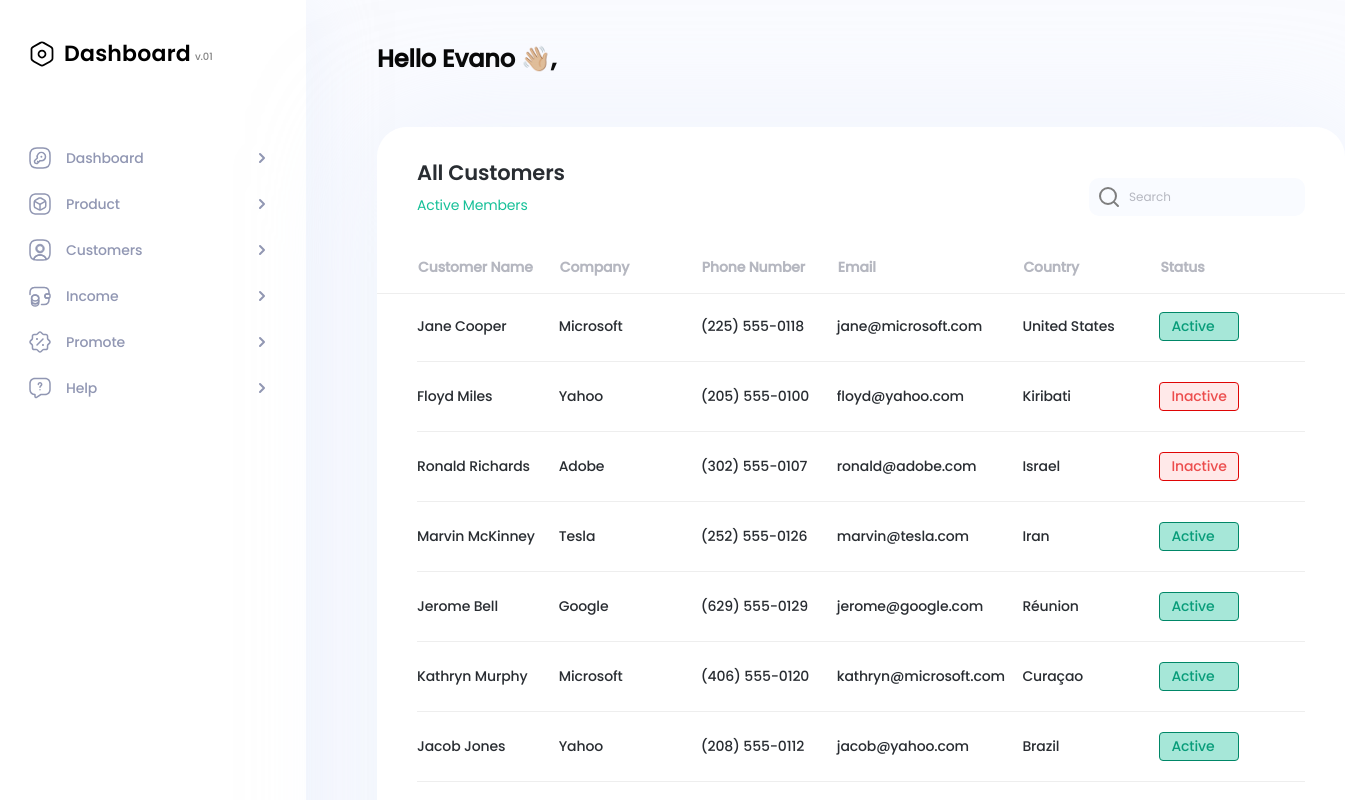
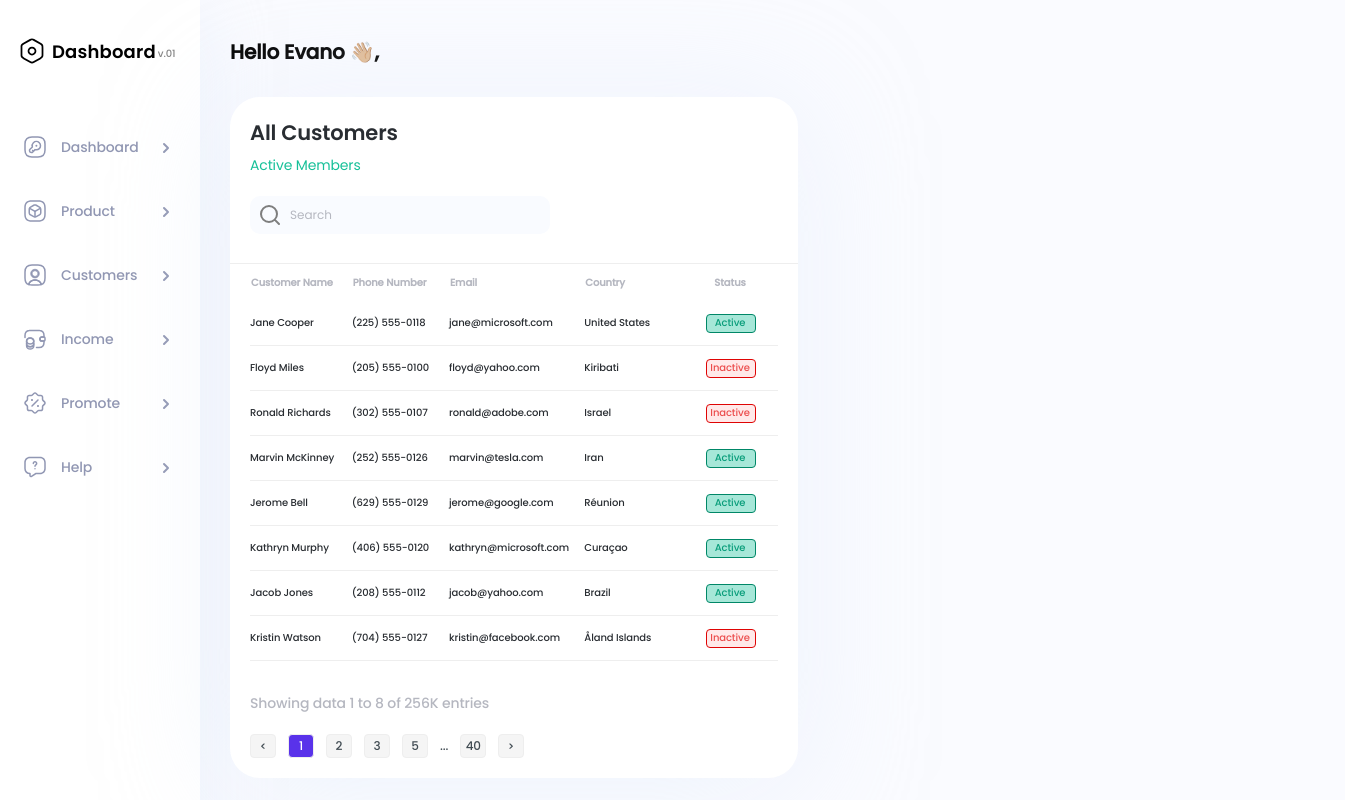
Before and after one commit to IrynaDidkivska/Dashboard, a React (Vite) app: page /customers in a window 1280 px wide. Shown: the top 800 px of the page, 1345 px wide, since content can reach past the window. Built offline with nearby package versions, Linux system fonts and the light colour scheme.

Commit message:
add styled for tablet

```diff
--- a/src/components/CustomersList/CustomersList.styled.js
+++ b/src/components/CustomersList/CustomersList.styled.js
@@ -2,48 +2,66 @@ import { styled } from 'styled-components';
 
 export const Table = styled.table`
   border-collapse: collapse;
-
   overflow: hidden;
-  max-width: 888px;
+  max-width: 568px;
   width: 100%;
   margin: 0 auto;
   position: relative;
-  font-size: 14px;
-  letter-spacing: -0.14px;
+  font-size: 10px;
+  letter-spacing: -0.1px;
   text-align: left;
   color: var(--main-text);
+
+  @media screen and (min-width: 1440px) {
+    max-width: 888px;
+    font-size: 14px;
+    letter-spacing: -0.14px;
+  }
 `;
 
 export const ColumnName = styled.tr`
   position: relative;
 `;
 export const ColumnText = styled.th`
-  padding-bottom: 14px;
-  width: 200px;
-  font-size: 14px;
-  letter-spacing: -0.14px;
+  padding-bottom: 10px;
+  font-size: 10px;
+  letter-spacing: -0.1px;
   background-color: transparent;
   color: #b5b7c0;
+  @media screen and (min-width: 1440px) {
+    padding-bottom: 14px;
+    font-size: 14px;
+    letter-spacing: -0.14px;
+  }
+  @media screen and (max-width: 1439px) {
+    &:nth-of-type(2) {
+      display: none;
+    }
+  }
+  @media screen and (max-width: 1439.98px) {
+    &:last-child {
+      text-align: center;
+    }
+  }
 `;
 
 export const TableCell = styled.td`
-  padding: 24px 0;
-
+  padding: 14px 0;
+  width: 150px;
   border-bottom: 1px solid #eeeeee;
   &:last-child {
     position: relative;
-    padding: 4px 12px;
+    text-align: center;
     color: ${props =>
       props.$active === 'Active' ? 'var( --active)' : 'var(--inactive)'};
     &::after {
       position: absolute;
-      left: 0;
-      top: 20px;
+      left: 25%;
+      top: 13px;
       content: '';
       display: block;
-      width: 80px;
-      height: 29px;
-      /* padding: 4px 12px; */
+      width: 50px;
+      height: 19px;
       border-radius: 4px;
       border: 1px solid
         ${props =>
@@ -52,4 +70,23 @@ export const TableCell = styled.td`
         props.$active === 'Active' ? 'var(--bg-active)' : 'var(--bg-inactive)'};
     }
   }
+  @media screen and (min-width: 1440px) {
+    padding: 24px 0;
+
+    &:last-child {
+      text-align: left;
+      padding-left: 12px;
+      &::after {
+        left: 0;
+        top: 20px;
+        width: 80px;
+        height: 29px;
+      }
+    }
+  }
+  @media screen and (max-width: 1439px) {
+    &:nth-of-type(2) {
+      display: none;
+    }
+  }
 `;
--- a/src/components/Layout/Layout.styled.js
+++ b/src/components/Layout/Layout.styled.js
@@ -1,17 +1,31 @@
 import styled from 'styled-components';
 export const LayoutWrapper = styled.main`
   display: grid;
-  gap: 71px;
+  gap: 30px;
   grid-template-columns: 306px 1127px;
   grid-template-areas: 'sidebar main';
+  @media screen and (min-width: 768px) {
+    grid-template-columns: 200px 568px;
+    grid-template-areas: 'sidebar main';
+  }
+  @media screen and (min-width: 1440px) {
+    grid-template-columns: 306px 1127px;
+    grid-template-areas: 'sidebar main';
+    gap: 71px;
+  }
 `;
 
 export const StyledSection = styled.section`
   grid-area: main;
-  width: 968px;
+  width: 568px;
   margin: 0px;
-  padding-top: 41px;
-  padding-bottom: 258px;
+  padding-top: 37px;
+  padding-bottom: 158px;
+  @media screen and (min-width: 1440px) {
+    padding-top: 41px;
+    width: 968px;
+    padding-bottom: 258px;
+  }
 `;
 
 export const StyledAside = styled.aside`
@@ -27,13 +41,26 @@ export const StyledAside = styled.aside`
   transition: var(--transition);
 
   @media screen and (min-width: 768px) {
+    padding: 37px 18px 58px 18px;
+  }
+  @media screen and (min-width: 1440px) {
     padding: 37px 28px 78px 28px;
   }
 `;
 
 export const StyledTitle = styled.h1`
-  margin-bottom: 51px;
-  font-size: 24px;
+  margin-bottom: 30px;
+  font-size: 20px;
   line-height: normal;
   color: var(--accent-text);
+
+  @media screen and (max-width: 768px) {
+    margin-bottom: 40px;
+    font-size: 22px;
+  }
+
+  @media screen and (min-width: 1440px) {
+    margin-bottom: 51px;
+    font-size: 24px;
+  }
 `;
--- a/src/components/Logo/Logo.styled.js
+++ b/src/components/Logo/Logo.styled.js
@@ -31,11 +31,6 @@ export const StyledLogo = styled(Link)`
   }
 
   @media screen and (min-width: 768px) {
-    gap: 4px;
-    font-size: 22px;
-    font-weight: 600;
-    letter-spacing: 0.22px;
-
     svg {
       width: 28px;
       height: 28px;
--- a/src/components/NavBar/NavBar.styled.js
+++ b/src/components/NavBar/NavBar.styled.js
@@ -15,7 +15,7 @@ export const StyledNavbarMenu = styled.nav`
     display: flex;
     align-items: center;
     gap: 14px;
-    padding: 11px 0;
+    padding: 5px;
     width: 100%;
     height: auto;
     border-radius: 8px;
@@ -69,18 +69,27 @@ export const StyledNavbarMenu = styled.nav`
   }
 
   @media screen and (min-width: 768px) {
+    ul {
+      gap: 30px;
+    }
     svg {
       width: 24px;
       height: 24px;
     }
   }
   @media screen and (min-width: 1440px) {
+    ul {
+      gap: 18px;
+    }
+    li {
+      padding: 13px 0 12px 11px;
+    }
   }
 `;
 
 export const StyledArrowSVG = styled.div`
   position: absolute;
-  top: 15px;
+  top: 10px;
   right: 8px;
 
   display: flex;
@@ -97,4 +106,8 @@ export const StyledArrowSVG = styled.div`
       stroke: currentColor;
     }
   }
+
+  @media screen and (min-width: 1440px) {
+    top: 15px;
+  }
 `;
--- a/src/components/SearchForm/SearchForm.styled.js
+++ b/src/components/SearchForm/SearchForm.styled.js
@@ -4,7 +4,7 @@ export const StyledForm = styled.form`
   display: flex;
   align-items: center;
   width: 100%;
-  max-width: 216px;
+  max-width: 300px;
 
   font-family: Poppins-Regular, sans-serif;
   font-size: 12px;
@@ -53,5 +53,6 @@ export const StyledForm = styled.form`
     }
   }
   @media screen and (min-width: 1440px) {
+    max-width: 216px;
   }
 `;
--- a/src/pages/Customers/Customers.styled.js
+++ b/src/pages/Customers/Customers.styled.js
@@ -1,17 +1,17 @@
 import styled from 'styled-components';
 
 export const CustomersWrapper = styled.div`
-  padding: 30px 40px 40px 40px;
+  padding: 20px 20px 20px 20px;
   border-radius: 30px;
   background-color: var(--bg-main);
-  width: 968px;
+  width: 568px;
   &::after {
     position: absolute;
     left: 0;
     top: 166px;
     content: '';
     display: block;
-    width: 968px;
+    width: 568px;
     height: 1px;
     border-bottom: 1px solid #eeeeee;
   }
@@ -20,13 +20,23 @@ export const CustomersWrapper = styled.div`
   p {
     color: #b5b7c0;
   }
+
+  @media screen and (min-width: 1440px) {
+    padding: 30px 40px 40px 40px;
+    width: 968px;
+    &::after {
+      width: 968px;
+    }
+  }
 `;
 
 export const SlylesWrapper = styled.div`
   display: flex;
-  align-items: flex-end;
+  align-items: flex-start;
   justify-content: space-between;
   margin-bottom: 40px;
+  flex-direction: column;
+  gap: 20px;
 
   h2 {
     display: flex;
@@ -42,11 +52,24 @@ export const SlylesWrapper = styled.div`
     letter-spacing: -0.14px;
     color: #16c098;
   }
+
+  @media screen and (min-width: 1440px) {
+    flex-direction: row;
+    align-items: flex-end;
+  }
 `;
 
 export const StyledBottomWrapper = styled.div`
   display: flex;
-  align-items: flex-end;
+  align-items: flex-start;
   justify-content: space-between;
   margin-top: 32px;
+  flex-direction: column;
+  gap: 20px;
+
+  @media screen and (min-width: 1440px) {
+    display: flex;
+    flex-direction: row;
+    align-items: flex-end;
+  }
 `;
```
